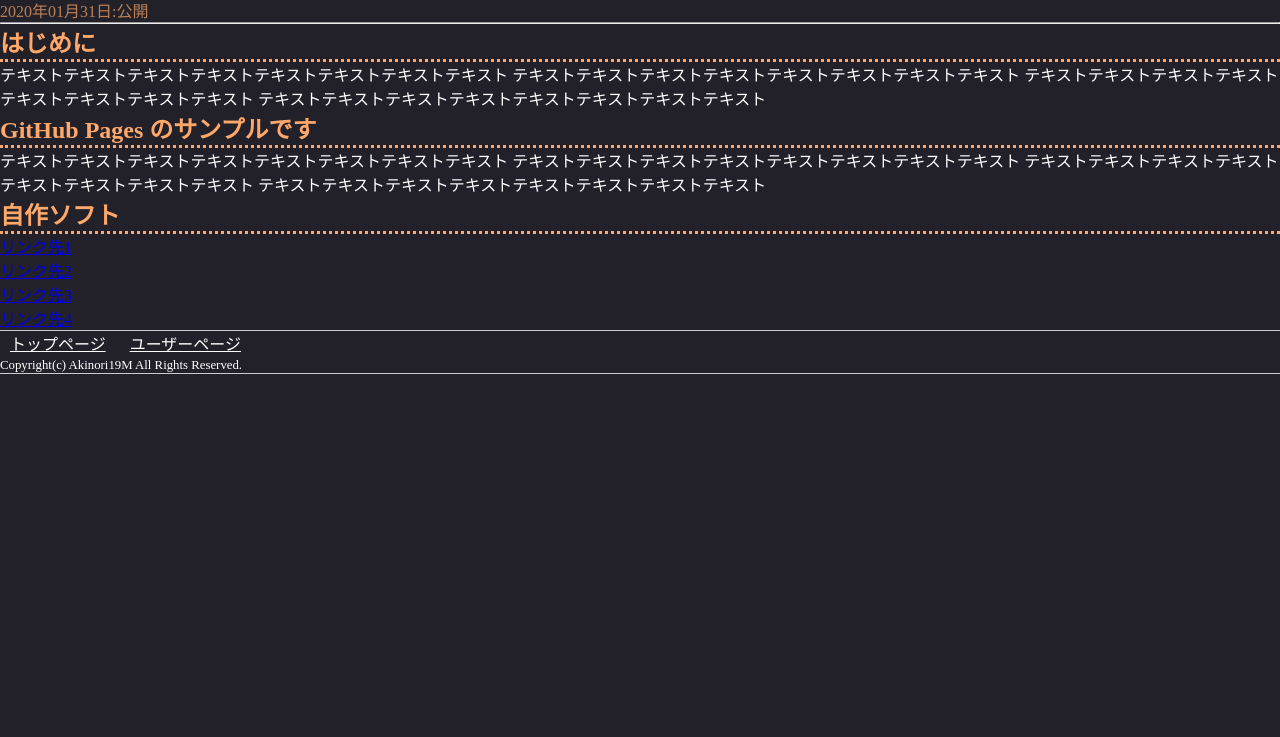
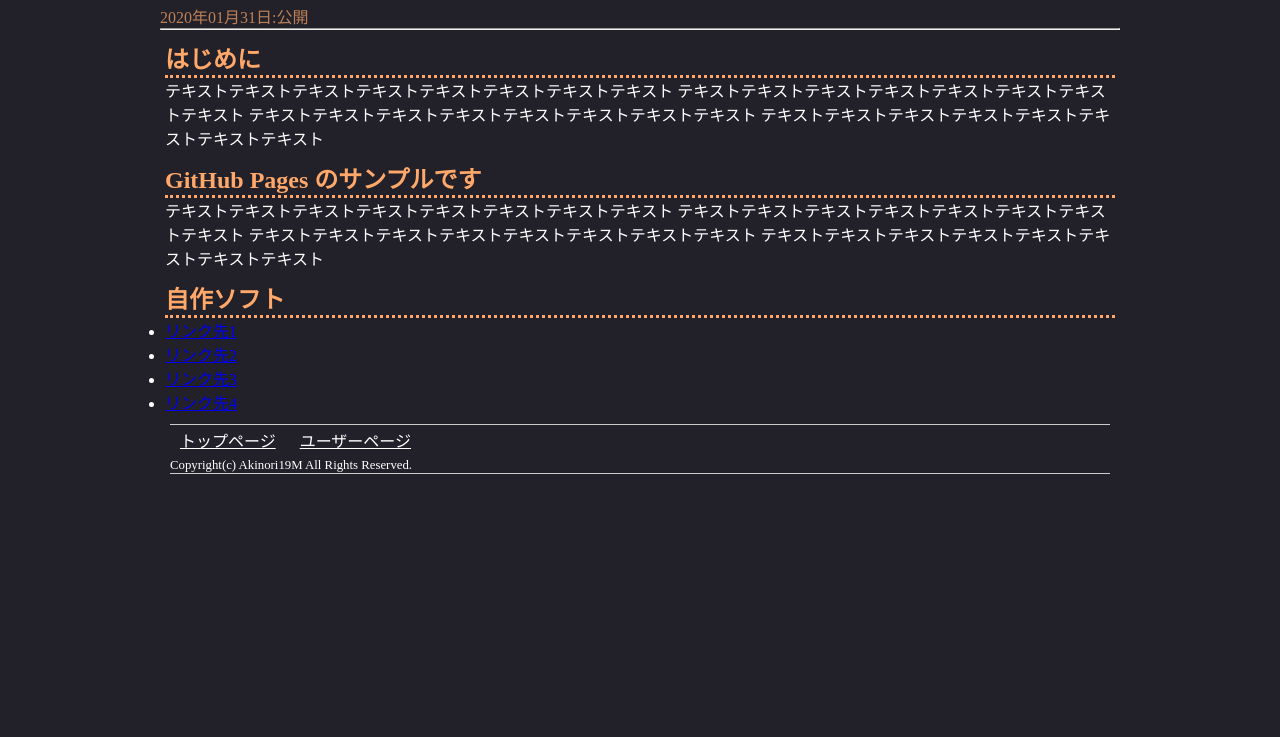
Before and after one commit to Akinori19M/Akinori19M.github.io, a plain HTML site: page index.html in a window 1280 px wide. Shown: the part 63-800 px from the top of the page. Drawn offline with Linux system fonts and the light colour scheme.

```diff
--- a/css/main.css
+++ b/css/main.css
@@ -3,6 +3,9 @@
 body{
 	background-color:#222129;
 	color:#fff;
+	width:960px;
+	margin-right: auto;
+	margin-left : auto;
 }
 
 header{
@@ -11,8 +14,13 @@
 footer{
 	border-top: 1px solid #cccccc;
 	border-bottom: 1px solid #cccccc;
+	margin: 10px;
 }
 
+article{
+	margin: 10px 5px;
+
+}
 
 h1{
 	color:#ffa86a;
@@ -27,6 +35,7 @@
 span.post-date{
 	color:#ffa86a;
 	opacity:0.7;
+	text-align:right;
 }
 
 nav ul{
@@ -41,7 +50,7 @@
 nav ul li{
 	list-style: none;
 	display: inline-block;
-	margin: 0px 10px;
+	margin: 3px 10px;
 }
 nav ul li a:hover{
 	color:#ffa86a;
--- a/index.html
+++ b/index.html
@@ -5,16 +5,15 @@
 	<title>GitHub Pages Sample_Akimi</title>
 	<link rel="stylesheet" type="text/css"href="./css/ress.css">
 	<link rel="stylesheet" type="text/css" href="./css/main.css">
-	<!-- Global site tag (gtag.js) - Google Analytics -->
-<script async src="https://www.googletagmanager.com/gtag/js?id=UA-23123194-4"></script>
+<!-- Google tag (gtag.js) -->
+<script async src="https://www.googletagmanager.com/gtag/js?id=G-6WXQNB4T7H"></script>
 <script>
   window.dataLayer = window.dataLayer || [];
   function gtag(){dataLayer.push(arguments);}
   gtag('js', new Date());
 
-  gtag('config', 'UA-23123194-4');
-</script>
-</head>
+  gtag('config', 'G-6WXQNB4T7H');
+</script></head>
 <body>
 <header>
 	<h1 class="title">Pages</h1>
@@ -51,7 +50,7 @@
 		テキストテキストテキストテキストテキストテキストテキストテキスト
 		</p>
 		</section>
-	</article>
+		</article>
 		<article>
 		<h1>自作ソフト</h1>
 		<section>
```
